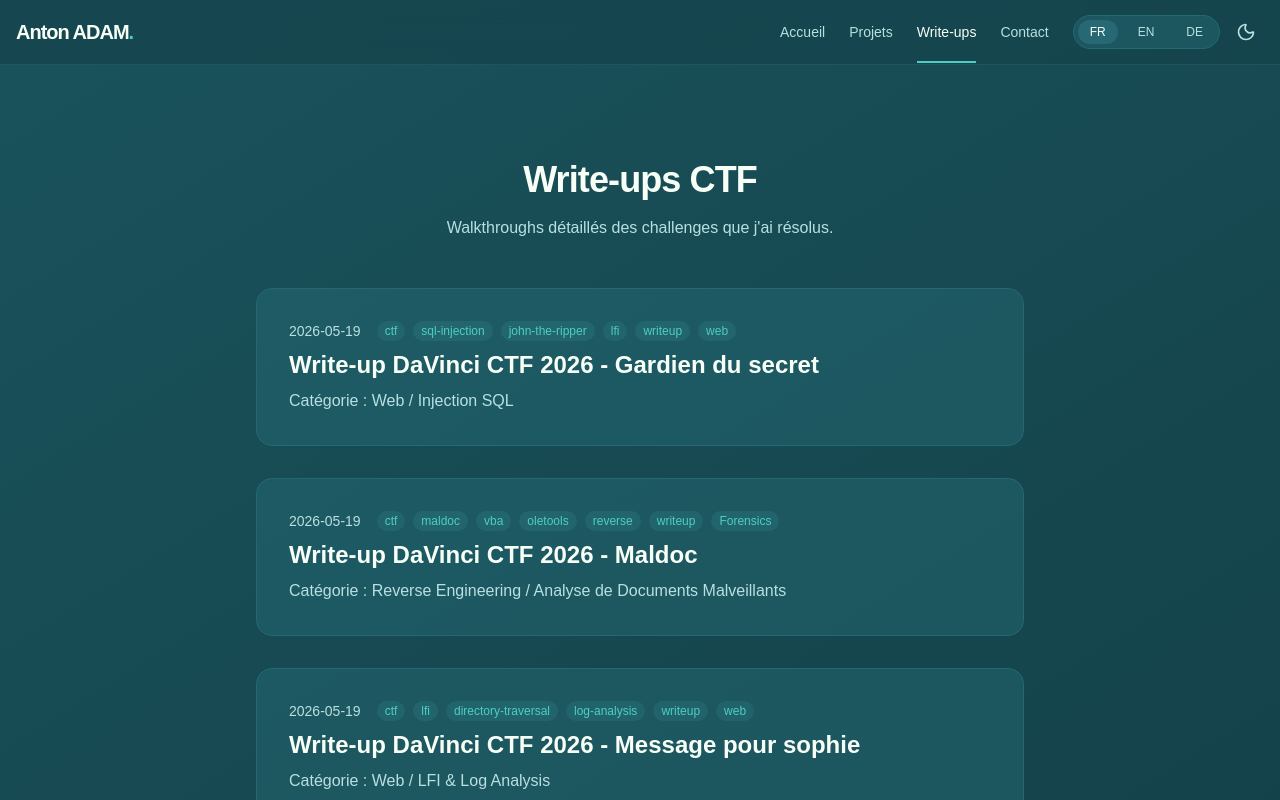
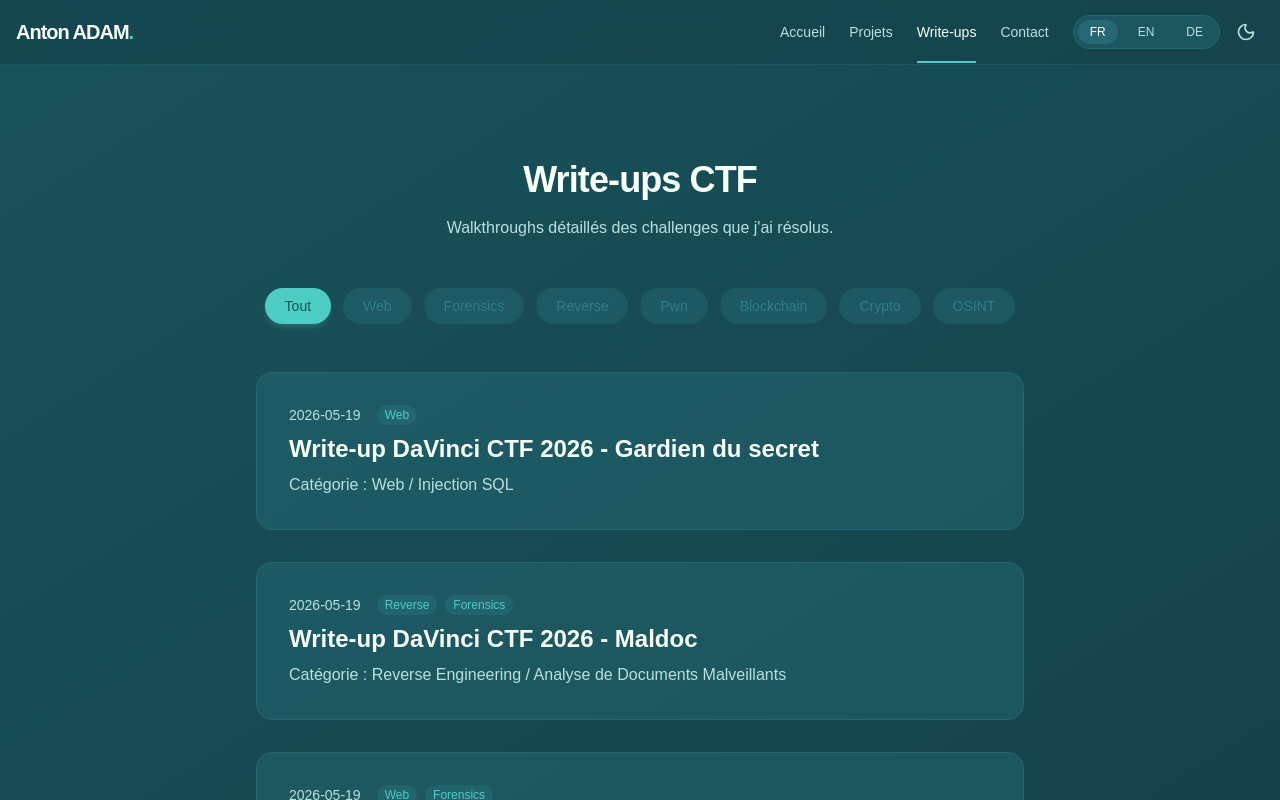
Before and after one commit to aent0n/portfolio-site, a Next.js app: page /writeups in a window 1280 px wide. Shown: the top 800 px of the page. Built offline with nearby package versions, Linux system fonts and the light colour scheme.

Commit message:
normalisation des tags et ajout du filtre de catégories interactif pour les write-ups

```diff
--- a/components/WriteupsList.tsx
+++ b/components/WriteupsList.tsx
@@ -1,6 +1,8 @@
 "use client";
 
+import { useState } from "react";
 import Link from "next/link";
+import { motion, AnimatePresence } from "framer-motion";
 import { useLanguage } from "@/lib/context";
 import CTFPodiums from "./CTFPodiums";
 
@@ -16,6 +18,16 @@ interface Post {
 
 export default function WriteupsList({ posts }: { posts: Post[] }) {
     const { t } = useLanguage();
+    const [activeCategory, setActiveCategory] = useState("all");
+
+    const categories = ["all", "web", "forensics", "reverse", "pwn", "blockchain", "crypto", "osint"];
+
+    const filteredPosts = posts.filter((post) => {
+        if (activeCategory === "all") return true;
+        return post.frontmatter.tags?.some(
+            (tag) => tag.toLowerCase() === activeCategory.toLowerCase()
+        );
+    });
 
     return (
         <main className="container mx-auto min-h-screen px-4 py-24">
@@ -24,10 +36,44 @@ export default function WriteupsList({ posts }: { posts: Post[] }) {
                 <p className="text-subtext0">{t("writeups.subtitle")}</p>
             </div>
 
-            <div className="mx-auto max-w-3xl space-y-8">
-                {posts.map((post) => (
+            {/* Category Filter Buttons */}
+            <div className="mb-12 flex flex-wrap justify-center gap-3">
+                {categories.map((category) => (
+                    <button
+                        key={category}
+                        onClick={() => setActiveCategory(category)}
+                        className={`relative rounded-full px-5 py-2 text-sm font-medium transition-colors duration-300 ${
+                            activeCategory === category
+                                ? "text-base-theme"
+                                : "bg-surface0/50 text-surface1 hover:bg-surface0 hover:text-foreground"
+                        }`}
+                    >
+                        {activeCategory === category && (
+                            <motion.span
+                                layoutId="activeCategoryWriteup"
+                                className="absolute inset-0 rounded-full bg-blue shadow-md shadow-blue/20"
+                                transition={{ type: "spring", stiffness: 380, damping: 30 }}
+                            />
+                        )}
+                        <span className="relative z-10">
+                            {t(`writeups.categories.${category}`)}
+                        </span>
+                    </button>
+                ))}
+            </div>
+
+            <motion.div layout className="mx-auto max-w-3xl space-y-8">
+                <AnimatePresence mode="popLayout">
+                    {filteredPosts.map((post) => (
+                        <motion.div
+                            key={post.slug}
+                            layout
+                            initial={{ opacity: 0, y: 20 }}
+                            animate={{ opacity: 1, y: 0 }}
+                            exit={{ opacity: 0, y: -20 }}
+                            transition={{ duration: 0.3 }}
+                        >
                             <Link
-                        key={post.slug}
                                 href={`/writeups/${post.slug}`}
                                 className="block rounded-2xl border border-surface0 bg-surface0/50 p-8 transition-colors hover:bg-surface0 hover:border-mauve/30"
                             >
@@ -46,8 +92,10 @@ export default function WriteupsList({ posts }: { posts: Post[] }) {
                                 <h2 className="mb-2 text-2xl font-bold text-foreground">{post.frontmatter.title}</h2>
                                 <p className="text-subtext0">{post.frontmatter.description}</p>
                             </Link>
+                        </motion.div>
                     ))}
-            </div>
+                </AnimatePresence>
+            </motion.div>
 
             <div className="mt-24">
                 <CTFPodiums />
--- a/content/ctf/write-up-batmans-kitchen-ctf-2026-be-a-legend.mdx
+++ b/content/ctf/write-up-batmans-kitchen-ctf-2026-be-a-legend.mdx
@@ -3,13 +3,8 @@ title: Write-up Batman's Kitchen CTF 2026 - Be a Legend
 date: '2026-02-22'
 description: 'Write-up CTF : Be a Legend (Race Condition / Save Scumming)'
 tags:
-  - ctf
-  - web
-  - websocket
-  - race-condition
-  - toctou
-  - python
-  - writeup
+  - Web
+  - Pwn
 ---
 # Write-up CTF : Be a Legend (Race Condition / Save Scumming)
 
--- a/content/ctf/write-up-batmans-kitchen-ctf-2026-tiny-sql-2.mdx
+++ b/content/ctf/write-up-batmans-kitchen-ctf-2026-tiny-sql-2.mdx
@@ -3,13 +3,8 @@ title: Write-up Batman's Kitchen CTF 2026 - Tiny SQL 2
 date: '2026-02-22'
 description: 'Write-up CTF : Tiny SQL 2 (Prepared statement & protocol injection)'
 tags:
-  - ctf
-  - web
-  - protocol-injection
-  - socket-poisoning
-  - integer-truncation
-  - python
-  - writeup
+  - Web
+  - Pwn
 ---
 # Write-up CTF : Tiny SQL 2 (Prepared statement & protocol injection)
 
--- a/content/ctf/write-up-batmans-kitchen-ctf-2026-tiny-sql-bypass.mdx
+++ b/content/ctf/write-up-batmans-kitchen-ctf-2026-tiny-sql-bypass.mdx
@@ -3,12 +3,7 @@ title: Write-up Batman's Kitchen CTF 2026 - Tiny SQL Bypass
 date: '2026-02-22'
 description: 'Write-up CTF : Tiny SQL Bypass'
 tags:
-  - ctf
-  - web
-  - sqli
-  - custom-db
-  - auth-bypass
-  - writeup
+  - Web
 ---
 # Write-up CTF : Tiny SQL Bypass
 
--- a/content/ctf/write-up-batmans-kitchen-ctf-2026-waywayback-machine.mdx
+++ b/content/ctf/write-up-batmans-kitchen-ctf-2026-waywayback-machine.mdx
@@ -3,13 +3,8 @@ title: Write-up Batman's Kitchen CTF 2026 - WayWayback Machine
 date: '2026-02-22'
 description: 'Write-up CTF : WayWayback Machine (arbitrary file write to RCE)'
 tags:
-  - ctf
-  - web
-  - nodejs
-  - arbitrary-file-write
-  - rce
-  - puppeteer
-  - writeup
+  - Web
+  - Pwn
 ---
 # Write-up CTF : WayWayback Machine (arbitrary file write to RCE)
 
--- a/content/ctf/write-up-bitctf-2026-blockchain-recursion-vault.mdx
+++ b/content/ctf/write-up-bitctf-2026-blockchain-recursion-vault.mdx
@@ -3,11 +3,7 @@ title: Write-up BITCTF 2026 - Blockchain - Recursion Vault
 date: '2026-02-21'
 description: 'Catégorie : Blockchain / Smart Contracts (Sui Move)'
 tags:
-  - ctf
-  - blockchain
-  - sui-move
-  - smart-contract
-  - writeup
+  - Blockchain
 ---
 **Catégorie :** Blockchain / Smart Contracts (Sui Move)
 
--- a/content/ctf/write-up-davinci-ctf-2026-gardien-du-secret.mdx
+++ b/content/ctf/write-up-davinci-ctf-2026-gardien-du-secret.mdx
@@ -3,12 +3,7 @@ title: Write-up DaVinci CTF 2026 - Gardien du secret
 date: '2026-05-19'
 description: 'Catégorie : Web / Injection SQL'
 tags:
-  - ctf
-  - sql-injection
-  - john-the-ripper
-  - lfi
-  - writeup
-  - web
+  - Web
 ---
 **Catégorie :** Web / Injection SQL
 **Flag :** `DVCTF{vitruvianman}`
--- a/content/ctf/write-up-davinci-ctf-2026-maldoc.mdx
+++ b/content/ctf/write-up-davinci-ctf-2026-maldoc.mdx
@@ -3,12 +3,7 @@ title: Write-up DaVinci CTF 2026 - Maldoc
 date: '2026-05-19'
 description: 'Catégorie : Reverse Engineering / Analyse de Documents Malveillants'
 tags:
-  - ctf
-  - maldoc
-  - vba
-  - oletools
-  - reverse
-  - writeup
+  - Reverse
   - Forensics
 ---
 **Catégorie :** Reverse Engineering / Analyse de Documents Malveillants
--- a/content/ctf/write-up-davinci-ctf-2026-message-pour-sophie.mdx
+++ b/content/ctf/write-up-davinci-ctf-2026-message-pour-sophie.mdx
@@ -3,12 +3,8 @@ title: Write-up DaVinci CTF 2026 -  Message pour sophie
 date: '2026-05-19'
 description: 'Catégorie : Web / LFI & Log Analysis'
 tags:
-  - ctf
-  - lfi
-  - directory-traversal
-  - log-analysis
-  - writeup
-  - web
+  - Web
+  - Forensics
 ---
 **Catégorie :** Web / LFI & Log Analysis
 **Flag :** `DVCTF{l4_v3r1t3_3st_3n_t01}`
--- a/lib/translations.ts
+++ b/lib/translations.ts
@@ -109,6 +109,16 @@ export const translations = {
             achievements_title: "Palmarès CTF",
             achievements_subtitle: "Quelques-uns de mes résultats récents en compétition.",
             view_all_achievements: "Voir tout le palmarès",
+            categories: {
+                all: "Tout",
+                web: "Web",
+                forensics: "Forensics",
+                reverse: "Reverse",
+                pwn: "Pwn",
+                blockchain: "Blockchain",
+                crypto: "Crypto",
+                osint: "OSINT",
+            },
             achievements: {
                 davinci_2026: {
                     event: "DaVinci CTF 2026",
@@ -255,6 +265,16 @@ export const translations = {
             achievements_title: "CTF Achievements",
             achievements_subtitle: "Some of my recent competitive results.",
             view_all_achievements: "View all achievements",
+            categories: {
+                all: "All",
+                web: "Web",
+                forensics: "Forensics",
+                reverse: "Reverse",
+                pwn: "Pwn",
+                blockchain: "Blockchain",
+                crypto: "Crypto",
+                osint: "OSINT",
+            },
             achievements: {
                 davinci_2026: {
                     event: "DaVinci CTF 2026",
@@ -401,6 +421,16 @@ export const translations = {
             achievements_title: "CTF-Erfolge",
             achievements_subtitle: "Einige meiner jüngsten Wettbewerbsergebnisse.",
             view_all_achievements: "Alle Erfolge anzeigen",
+            categories: {
+                all: "Alle",
+                web: "Web",
+                forensics: "Forensik",
+                reverse: "Reverse",
+                pwn: "Pwn",
+                blockchain: "Blockchain",
+                crypto: "Krypto",
+                osint: "OSINT",
+            },
             achievements: {
                 davinci_2026: {
                     event: "DaVinci CTF 2026",
--- a/scripts/sync-obsidian.js
+++ b/scripts/sync-obsidian.js
@@ -29,6 +29,135 @@ function slugify(text) {
         .replace(/\-\-+/g, '-')   // Replace multiple - with single -
         .replace(/^-+/, '')       // Trim - from start
         .replace(/-+$/, '');      // Trim - from end
+}
+
+// Tag Homogenization Map
+const TAG_MAP = {
+    // Web
+    'web': 'Web',
+    'sqli': 'Web',
+    'sql-injection': 'Web',
+    'lfi': 'Web',
+    'rfi': 'Web',
+    'xss': 'Web',
+    'csrf': 'Web',
+    'ssti': 'Web',
+    'ssrf': 'Web',
+    'directory-traversal': 'Web',
+    'websocket': 'Web',
+    'cookie-session': 'Web',
+    'arbitrary-file-write': 'Web',
+    'puppeteer': 'Web',
+    'protocol-injection': 'Web',
+    'socket-poisoning': 'Web',
+    'nodejs': 'Web',
+    'php': 'Web',
+    'html': 'Web',
+
+    // Forensics
+    'forensics': 'Forensics',
+    'log-analysis': 'Forensics',
+    'memory-analysis': 'Forensics',
+    'volatility': 'Forensics',
+    'pcap': 'Forensics',
+    'wireshark': 'Forensics',
+    'dfir': 'Forensics',
+    'event-logs': 'Forensics',
+
+    // Reverse
+    'reverse': 'Reverse',
+    'maldoc': 'Reverse',
+    'vba': 'Reverse',
+    'oletools': 'Reverse',
+    'ghidra': 'Reverse',
+    'ida': 'Reverse',
+    'assembly': 'Reverse',
+    'binary': 'Reverse',
+    'decompile': 'Reverse',
+    'unpacking': 'Reverse',
+
+    // Pwn
+    'pwn': 'Pwn',
+    'exploit': 'Pwn',
+    'buffer-overflow': 'Pwn',
+    'race-condition': 'Pwn',
+    'toctou': 'Pwn',
+    'rce': 'Pwn',
+    'integer-truncation': 'Pwn',
+    'heap': 'Pwn',
+    'stack-smashing': 'Pwn',
+
+    // Blockchain
+    'blockchain': 'Blockchain',
+    'sui-move': 'Blockchain',
+    'move': 'Blockchain',
+    'smart-contract': 'Blockchain',
+    'solidity': 'Blockchain',
+    'ethereum': 'Blockchain',
+
+    // Crypto
+    'crypto': 'Crypto',
+    'cipher': 'Crypto',
+    'aes': 'Crypto',
+    'rsa': 'Crypto',
+    'xor': 'Crypto',
+    'hash': 'Crypto',
+    'cryptography': 'Crypto',
+
+    // OSINT
+    'osint': 'OSINT',
+    'geolocate': 'OSINT',
+    'sherlock': 'OSINT',
+    'recon': 'OSINT',
+};
+
+const EXCLUDED_TAGS = new Set(['ctf', 'writeup']);
+
+function homogenizeTags(rawTags, content) {
+    const finalTags = new Set();
+    const contentLower = content.toLowerCase();
+
+    // 1. Process raw tags
+    if (Array.isArray(rawTags)) {
+        rawTags.forEach(t => {
+            const cleanTag = t.trim().toLowerCase();
+            if (EXCLUDED_TAGS.has(cleanTag)) return;
+
+            if (TAG_MAP[cleanTag]) {
+                finalTags.add(TAG_MAP[cleanTag]);
+            } else {
+                const standardCategories = ['Web', 'Forensics', 'Reverse', 'Pwn', 'Blockchain', 'Crypto', 'OSINT'];
+                const matchedCategory = standardCategories.find(cat => cat.toLowerCase() === cleanTag);
+                if (matchedCategory) {
+                    finalTags.add(matchedCategory);
+                }
+            }
+        });
+    }
+
+    // 2. Intelligent suggestions based on content keywords
+    const rules = [
+        { keywords: ['volatility', 'wireshark', 'pcap', 'wireshark', 'event logs', 'memory analysis', 'log analysis'], category: 'Forensics' },
+        { keywords: ['ghidra', 'ida pro', 'decompiler', 'assembly', 'maldoc', 'vba', 'oletools', 'reverse engineering'], category: 'Reverse' },
+        { keywords: ['buffer overflow', 'stack smashing', 'ret2libc', 'heap overflow', 'shellcode', 'rop chain', 'toctou', 'race condition'], category: 'Pwn' },
+        { keywords: ['sqli', 'sql injection', 'xss', 'csrf', 'lfi', 'rfi', 'directory traversal', 'local file inclusion', 'websocket', 'ssti', 'ssrf', 'cookie session'], category: 'Web' },
+        { keywords: ['blockchain', 'smart contract', 'solidity', 'sui move', 'ethereum', 'web3'], category: 'Blockchain' },
+        { keywords: ['cipher', 'rsa decryption', 'aes-128', 'aes-256', 'xor cipher', 'cryptography', 'private key', 'public key'], category: 'Crypto' },
+        { keywords: ['osint', 'geolocation', 'open source intelligence', 'sherlock tool'], category: 'OSINT' }
+    ];
+
+    rules.forEach(rule => {
+        const hasKeyword = rule.keywords.some(keyword => contentLower.includes(keyword));
+        if (hasKeyword) {
+            finalTags.add(rule.category);
+        }
+    });
+
+    if (finalTags.size === 0) {
+        finalTags.add('Web');
+    }
+
+    return Array.from(finalTags);
 }
 
 // Helper: Find file recursively in directory
@@ -119,7 +248,7 @@ function processFile(filePath) {
         title: data.title || title,
         date: data.date || creationDate,
         description: description || "No description.",
-        tags: [...new Set([...(data.tags || []), ...tags])] // Merge and unique
+        tags: homogenizeTags([...(data.tags || []), ...tags], content)
     };
 
     // 5. Process Content Syntax
```
Lines whose indentation alone changed are shown as unchanged.
